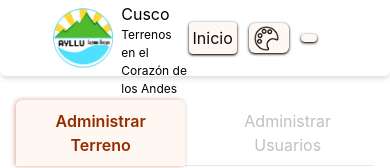
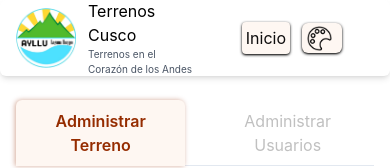
Before and after one commit to BrandoSR96/inmobiliaria-frontend, a React (Vite) app: page /Crud in a window 390 px wide. Shown: the top 168 px of the page. Built offline with nearby package versions, Linux system fonts and the light colour scheme; no server answers.

Commit message:
refactor style of nav btnsalir

```diff
--- a/src/components/BtnSalir.jsx
+++ b/src/components/BtnSalir.jsx
@@ -66,16 +66,24 @@ const BtnSalir = () => {
   return (
     <>
       <div
-        class={`flex justify-center w-full h-[76px] px-10 rounded-md shadow-md 2xl:px-15 ${fondo}`}
+        className={`flex justify-center w-full h-[76px] px-4 sm:px-10 2xl:px-15 rounded-md shadow-md ${fondo}`}
       >
         <div
-          class={`flex justify-between h-[76px] items-center w-[1468px] gap-10 p-[16px] ${fondo}`}
+          className={`flex justify-between items-center w-full max-w-screen-xl gap-6 py-4 ${fondo}`}
         >
-          <div class="flex gap-2 h-15  text-left w-6x1 justify-between content-center items-center">
-            <img class="w-15" src="/img/logo_sinfondo.png" alt="logo" />
+          <div className="flex gap-3 items-center">
+            <img
+              className="w-[60px] h-auto"
+              src="/img/logo_sinfondo.png"
+              alt="logo"
+            />
             <div>
-              <h1 class="text-[20px]">Terrenos Cusco</h1>
-              <p class="text-[12px]">Terrenos en el Corazón de los Andes</p>
+              <h1 className="text-[16px] sm:text-[20px] font-bold text-black">
+                Terrenos Cusco
+              </h1>
+              <p class="text-[10px] sm:text-[12px] md:text-[14px] lg:text-[16px] text-gray-600">
+                Terrenos en el Corazón de los Andes
+              </p>
             </div>
           </div>
           <div class="flex gap-3 h-15 text-center mx-5 items-center">
@@ -86,7 +94,7 @@ const BtnSalir = () => {
               Inicio
             </button>
             <Temas />
-            <buttton
+            <button
               onClick={handleLogout}
               class="bg-[#FEF7F2] text-black p-2 py-1 rounded-sm cursor-pointer shadow-sm shadow-black"
             >
@@ -95,7 +103,7 @@ const BtnSalir = () => {
                 src="/img/ArrowRightStartOnRectangle.svg"
                 alt="salir"
               />
-            </buttton>
+            </button>
           </div>
         </div>
       </div>
```
